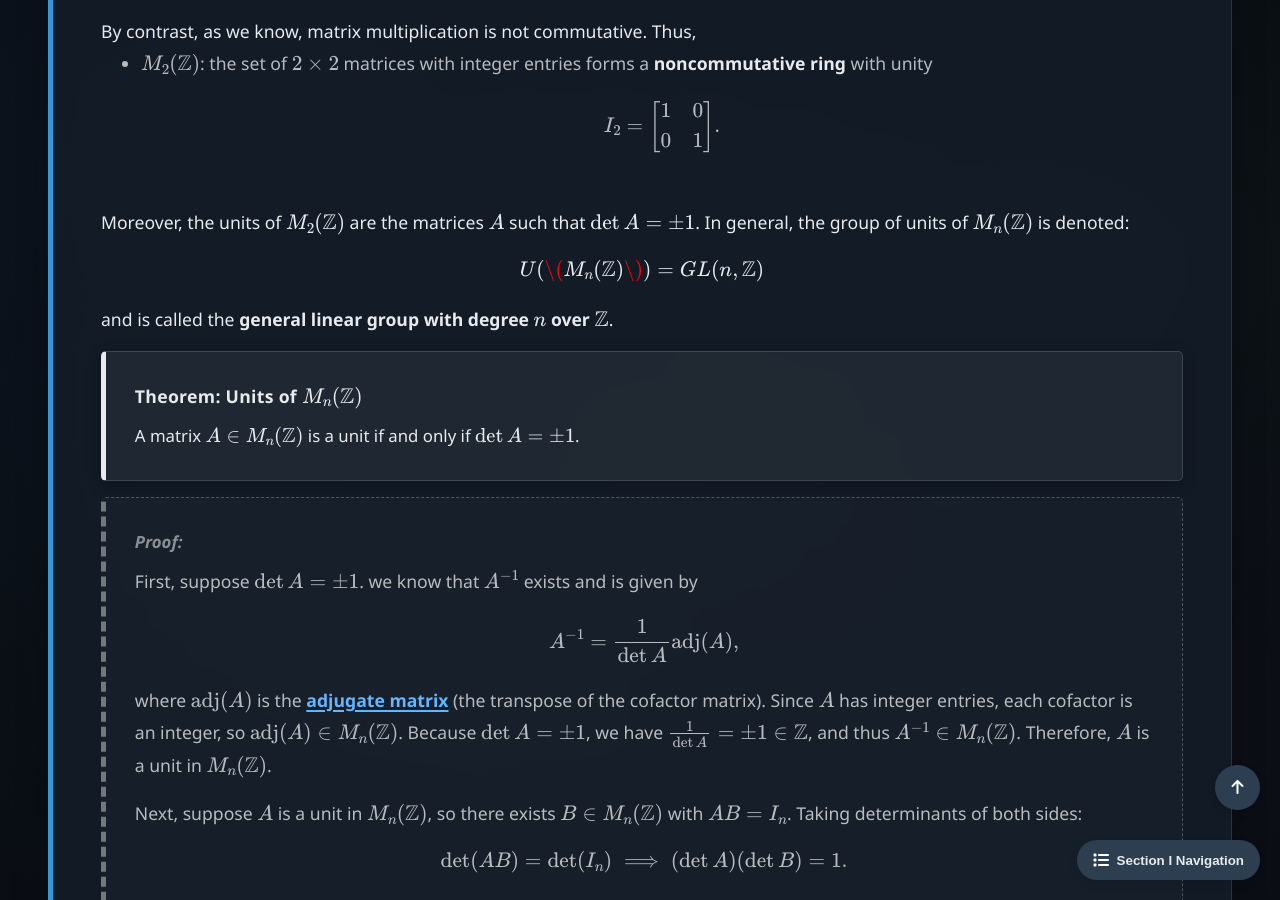
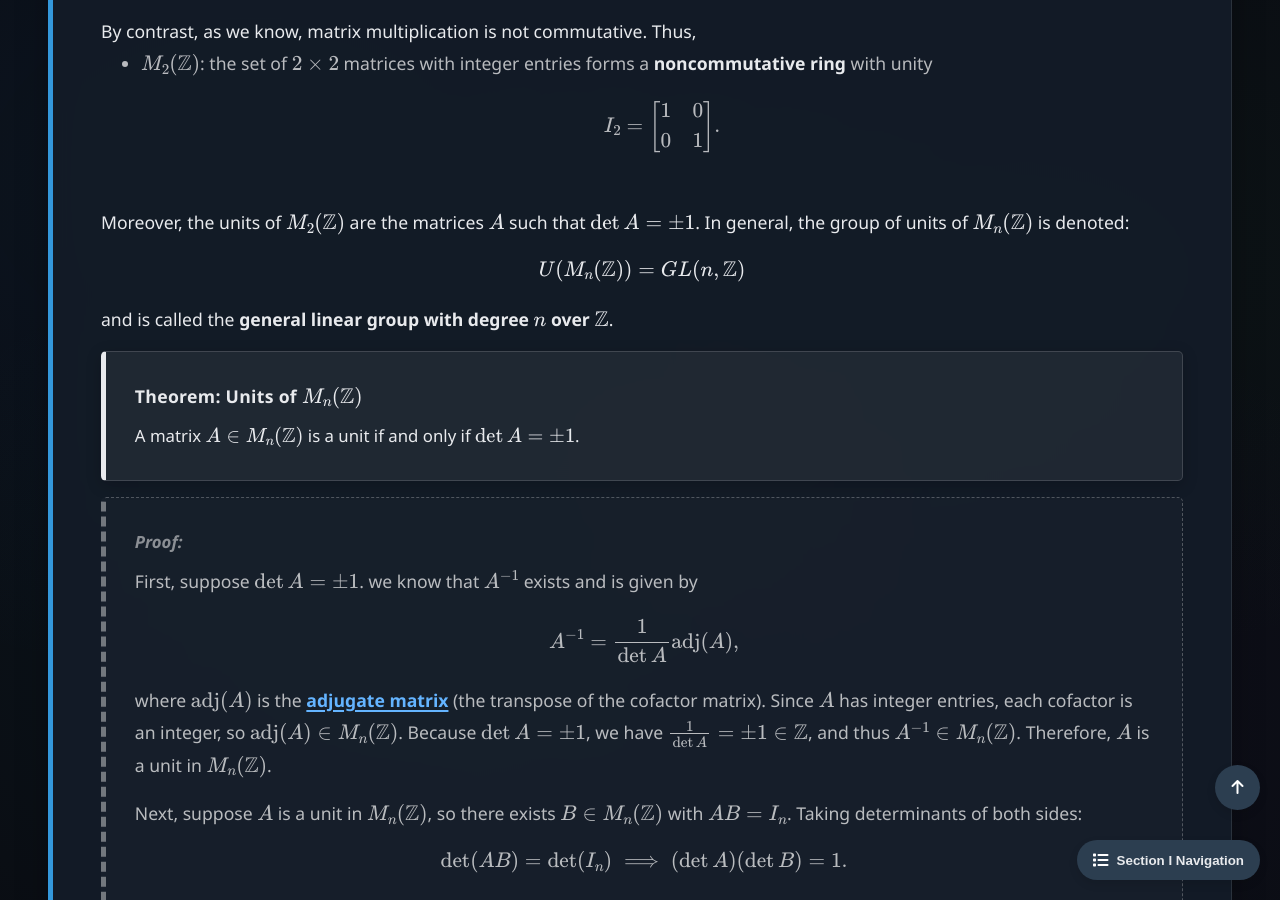
Before and after one commit to Yusukey01/yusukey01.github.io, a Jekyll site: the page built from Mathematics/Linear_algebra/intro_rings.html, in a window 1280 px wide and 900 px high, scrolled down 2558 px. Built offline with Jekyll 4.4.1, drawn with Linux system fonts in a browser that asks for light colours.

Commit message:
new system for AI

```diff
--- a/Mathematics/Linear_algebra/intro_rings.html
+++ b/Mathematics/Linear_algebra/intro_rings.html
@@ -149,7 +149,7 @@ uses_python: false
                     Moreover, the units of \(M_2(\mathbb{Z})\) are the matrices \(A\) such that \(\det A = \pm 1\).
                     In general, the group of units of \(M_n(\mathbb{Z})\) is denoted:
                     \[
-                     U(\(M_n(\mathbb{Z})\)) = GL(n, \mathbb{Z})
+                     U(M_n(\mathbb{Z})) = GL(n, \mathbb{Z})
                     \]
                     and is called the <strong>general linear group with degree \(n\) over \(\mathbb{Z}\)</strong>.
                 </p>
```
